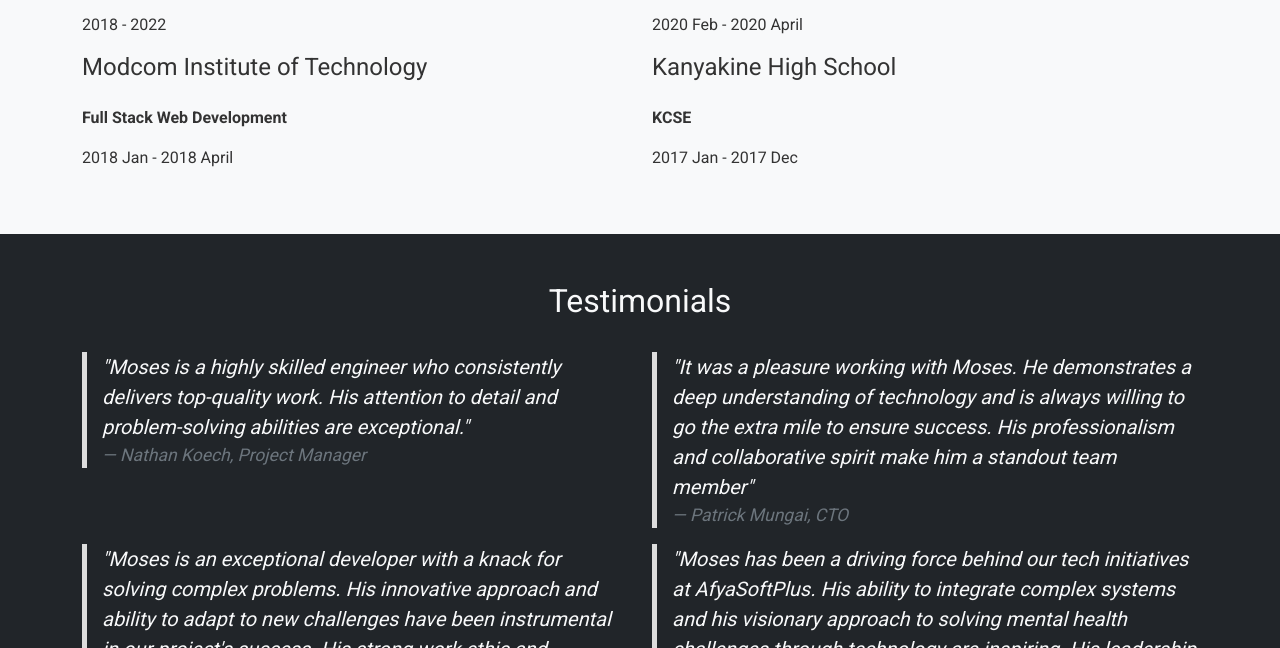
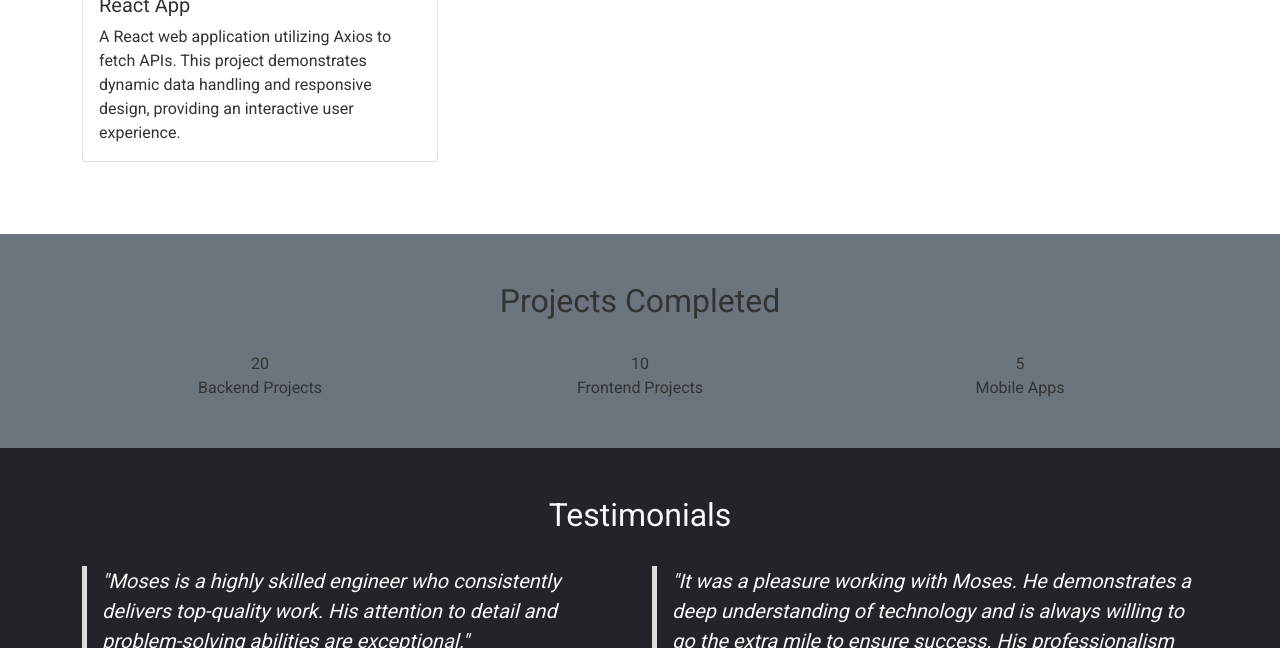
Before and after one commit to mosesmuriiki2/MosesPortfolio, a plain HTML site: page index.html in a window 1280 px wide. Shown: the part 3426-4074 px from the top of the page. Drawn offline with nearby package versions, Linux system fonts and the light colour scheme.

Commit message:
adding projects completed section

```diff
--- a/index.html
+++ b/index.html
@@ -85,6 +85,16 @@
         </div>
     </section>
 
+       <!-- Education Section -->
+       <section id="education" class="py-5 bg-light">
+        <div class="container">
+            <h2 class="section-title text-center text-secondary">Education</h2>
+            <div id="education-content" class="row">
+                <!-- Education content will be loaded dynamically -->
+            </div>
+        </div>
+    </section>
+
     <!-- Projects Section -->
     <section id="projects" class="py-5">
         <div class="container">
@@ -94,16 +104,17 @@
             </div>
         </div>
     </section>
-
-    <!-- Education Section -->
-    <section id="education" class="py-5 bg-light">
+    <!-- Projects Completed Section -->
+    <section id="projects-completed" class="py-5 bg-secondary">
         <div class="container">
-            <h2 class="section-title text-center text-secondary">Education</h2>
-            <div id="education-content" class="row">
-                <!-- Education content will be loaded dynamically -->
+            <h2 class="section-title text-center text-sucess">Projects Completed</h2>
+            <div id="projects-completed-content" class="row">
+                <!-- Projects completed content will be loaded dynamically -->
             </div>
         </div>
     </section>
+
+
 
     <!-- Testimonials Section -->
     <section id="testimonials" class="py-5 bg-dark text-light">
@@ -114,6 +125,8 @@
             </div>
         </div>
     </section>
+
+
 
     <!-- Blog Section -->
     <section id="blog" class="py-5 bg-light">
--- a/script.js
+++ b/script.js
@@ -101,6 +101,11 @@ document.addEventListener('DOMContentLoaded', function() {
                 feedback: "Moses has been a driving force behind our tech initiatives at AfyaSoftPlus. His ability to integrate complex systems and his visionary approach to solving mental health challenges through technology are inspiring. His leadership and technical expertise have significantly contributed to our mission"
             }
         ],
+        projectsCompleted: [
+            { label: 'Backend Projects', count: 20 },
+            { label: 'Frontend Projects', count: 10 },
+            { label: 'Mobile Apps', count: 5 }
+        ],
         blog: [
             {
                 header : "The Importance of Clean Code",
@@ -182,6 +187,41 @@ document.addEventListener('DOMContentLoaded', function() {
         });
     }
 
+    // Function to render projects completed section
+    function renderProjectsCompleted() {
+        const projectsCompletedContent = document.getElementById('projects-completed-content');
+        data.projectsCompleted.forEach(project => {
+            const projectDiv = document.createElement('div');
+            projectDiv.className = 'col-md-4 text-center';
+            projectDiv.innerHTML = `
+                <div class="counter" data-target="${project.count}">0</div>
+                <div class="label">${project.label}</div>
+            `;
+            projectsCompletedContent.appendChild(projectDiv);
+        });
+
+        // Initialize counters
+        const counters = document.querySelectorAll('.counter');
+        counters.forEach(counter => {
+            const updateCount = () => {
+                const target = +counter.getAttribute('data-target');
+                const count = +counter.innerText;
+                const speed = 900000000; // change value to adjust speed
+                const increment = target / speed;
+
+                if (count < target) {
+                    counter.innerText = Math.ceil(count + increment);
+                    setTimeout(updateCount, 1);
+                } else {
+                    counter.innerText = target;
+                }
+            };
+
+            updateCount();
+        });
+    }
+
+
     // Function to render blog section
     function renderBlog() {
         const blogContent = document.getElementById('blog-content');
@@ -207,6 +247,7 @@ document.addEventListener('DOMContentLoaded', function() {
     renderProjects();
     renderEducation();
     renderTestimonials();
+    renderProjectsCompleted()
     renderBlog();
     document.getElementById('contact-form').addEventListener('submit', function(e) {
         e.preventDefault();
```
